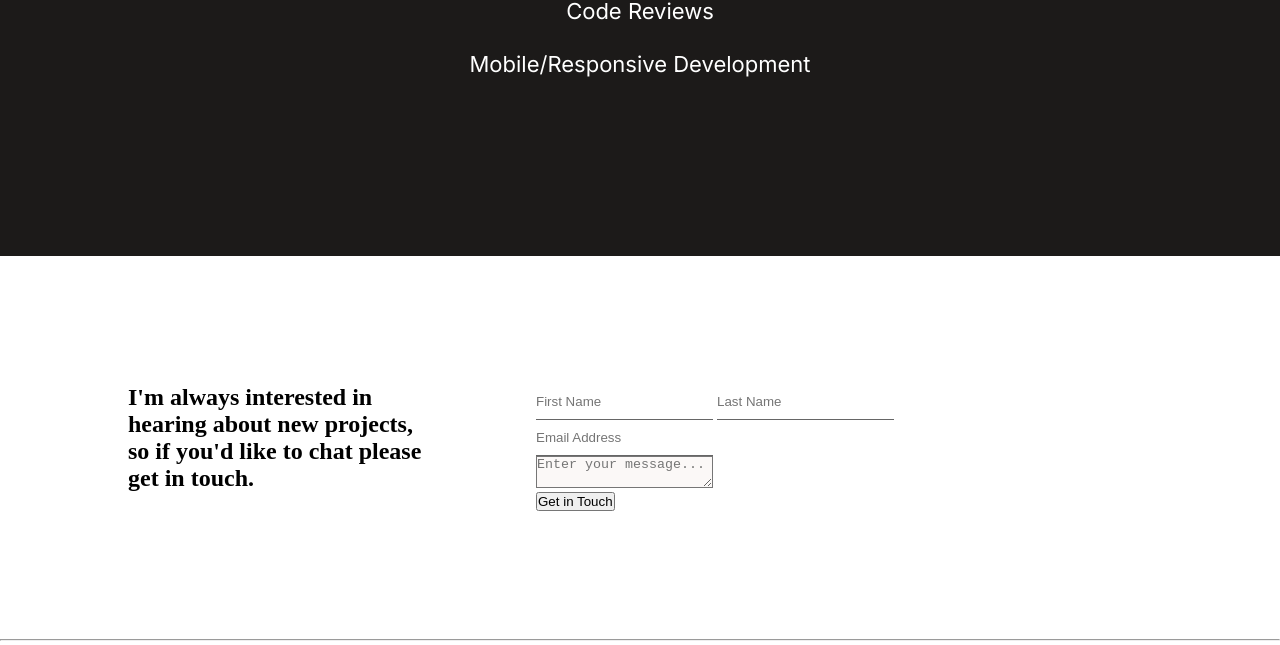
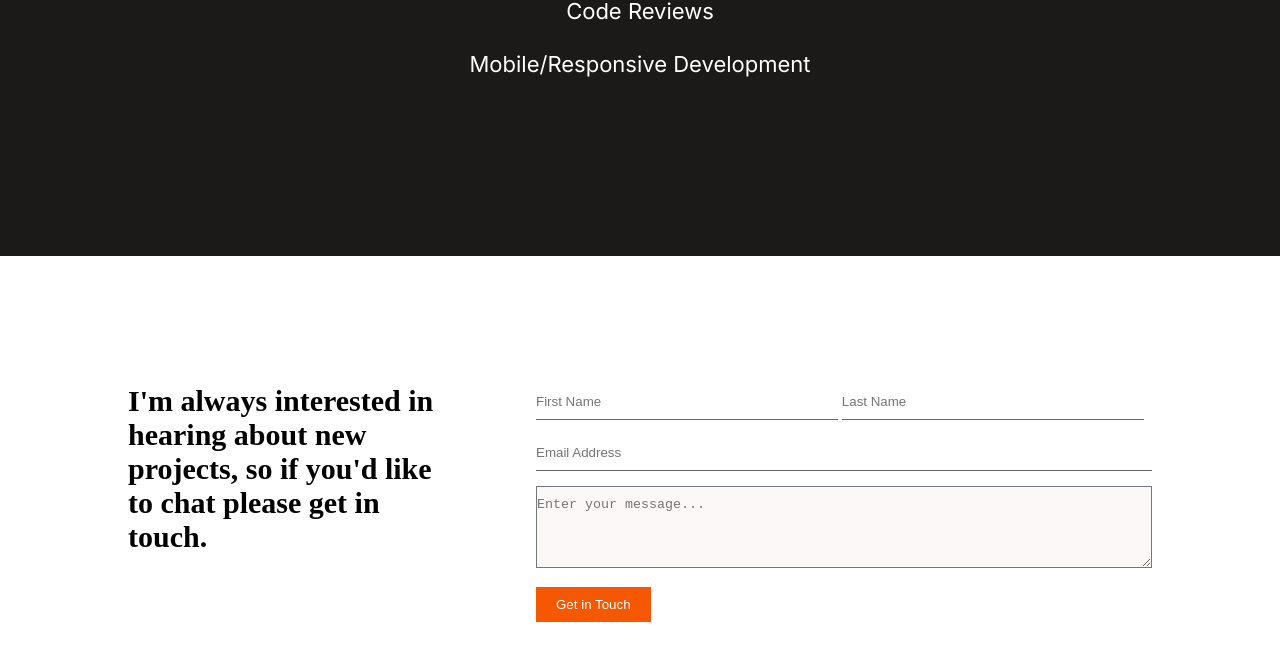
Before and after one commit to enkog/Contact-Form, a website: page index.html in a window 1280 px wide. Shown: the part 6451-7096 px from the top of the page. Drawn offline with Linux system fonts and the light colour scheme.

Commit message:
Complete contact page layout

```diff
--- a/css/main.css
+++ b/css/main.css
@@ -330,15 +330,23 @@ li {
   width: 100% !important;
 }
 
+.contact-section h2{
+  font-size: 30px;
+}
+
 .contact-section input {
   border: none;
   border-bottom: 1px solid #666;
   outline: none;
   padding: 10px 0;
+  margin-bottom: 15px;
 }
 
 .contact-section textarea {
   background: #FBF8F7;
+  width: 100%;
+  padding: 10px 0;
+  margin-bottom: 15px;
 }
 
 .main-contact {
@@ -356,8 +364,32 @@ li {
   flex: 2;
 }
 
+form input[type=text] {
+  width: 49%;
+}
+
+form input[type=email] {
+  width: 100%;
+}
+
+/* .ml {
+  margin-left: 20px;
+} */
+
 .contact-section .social {
   justify-content: center;
   align-items: center;
   padding: 10px 0;
 }
+
+.contact-section .social-icon {
+  color: #505F79;
+}
+
+.btn {
+  background: #F55800;
+  color: #fff;
+  padding: 10px 20px;
+  border: none;
+  cursor: pointer;
+}
--- a/index.html
+++ b/index.html
@@ -297,16 +297,16 @@
           <form class="contact-right">
             <div>
               <input type="text" placeholder="First Name" />
-              <input type="text" placeholder="Last Name" />
+              <input type="text" placeholder="Last Name" class="ml" />
             </div>
             <div>
               <input type="email" placeholder="Email Address">
             </div>
             <div>
-              <textarea name="comment" placeholder="Enter your message..."></textarea>
+              <textarea name="comment" placeholder="Enter your message..." rows="4"></textarea>
             </div>
             <div>
-              <button type="button">Get in Touch</button>
+              <button type="button" class="btn">Get in Touch</button>
             </div>
           </form>
         </div>
```
